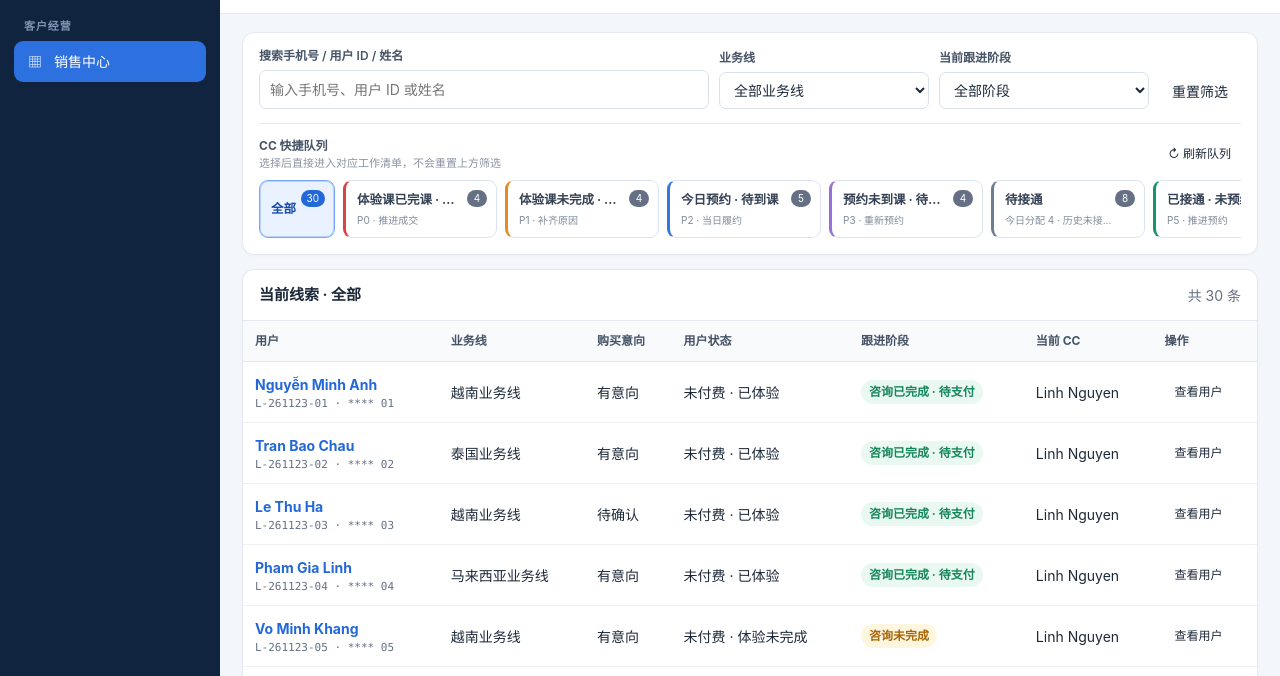
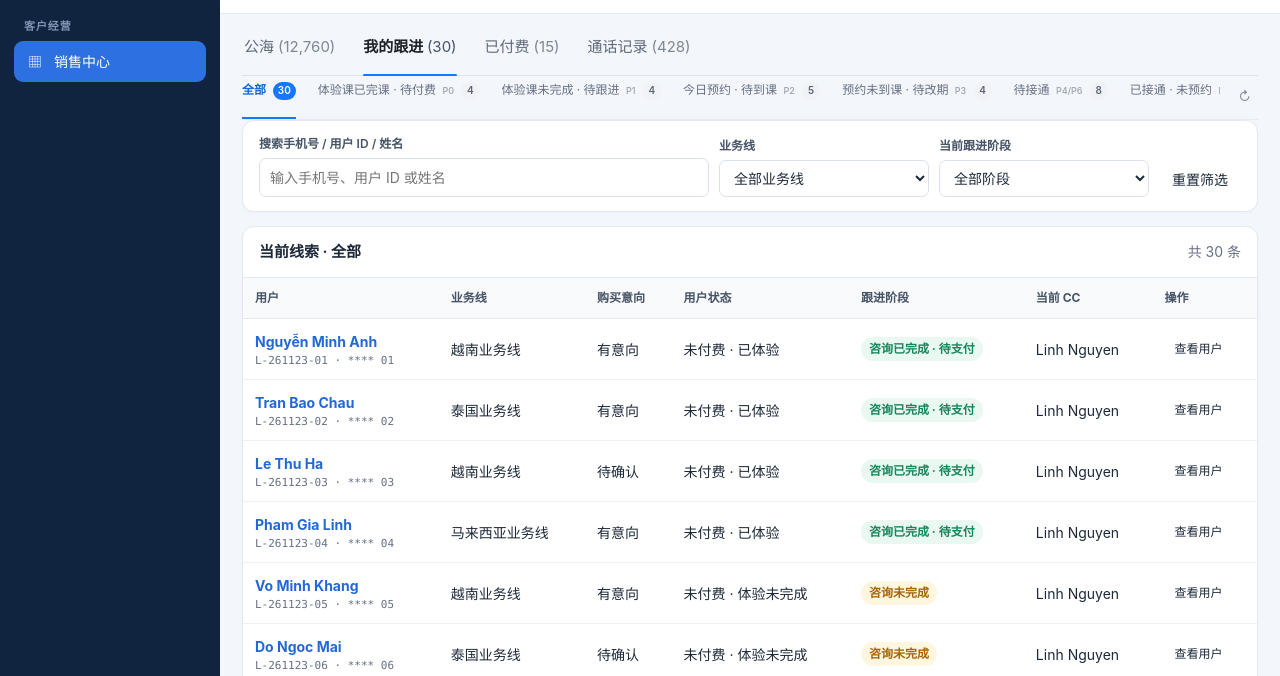
Before and after one commit to h3-ai-lab/hhhprd, a plain HTML site: page projects/crm-operating-closure/prototype/index.html in a window 1280 px wide. Shown: the part 68-744 px from the top of the page. Drawn offline with Linux system fonts and the light colour scheme.

Commit message:
refine: place CC queues as secondary tabs

```diff
--- a/projects/crm-operating-closure/prototype/index.html
+++ b/projects/crm-operating-closure/prototype/index.html
@@ -172,6 +172,42 @@
       box-shadow: 0 1px 3px rgba(23, 43, 77, .03);
     }
 
+    .primary-tabs {
+      display: flex;
+      align-items: center;
+      gap: 28px;
+      margin-bottom: 0;
+      padding: 0 2px;
+      border-bottom: 1px solid #dfe3eb;
+      background: transparent;
+    }
+
+    .primary-tab {
+      position: relative;
+      min-height: 43px;
+      padding: 0 0 12px;
+      border: 0;
+      color: #5e6979;
+      background: transparent;
+      font-size: 15px;
+      font-weight: 500;
+    }
+
+    .primary-tab.active { color: #1f2329; font-weight: 700; }
+    .primary-tab.active::after {
+      content: "";
+      position: absolute;
+      left: 0;
+      right: 0;
+      bottom: -1px;
+      height: 2px;
+      border-radius: 2px;
+      background: #1677ff;
+    }
+
+    .primary-tab .tab-count { color: #7d8795; font-weight: 400; }
+    .primary-tab.active .tab-count { color: #475467; }
+
     .toolbar { margin-bottom: 14px; padding: 14px 16px; }
     .filters {
       display: grid;
@@ -216,64 +252,72 @@
       align-items: center;
       justify-content: space-between;
       gap: 12px;
-      margin-top: 14px;
-      padding-top: 13px;
-      border-top: 1px solid var(--line);
+      min-height: 44px;
+      border-bottom: 1px solid #e7eaf0;
     }
 
-    .queue-heading { font-size: 12px; font-weight: 700; color: #475467; }
-    .queue-hint { color: #8a94a3; font-size: 11px; }
     .queue-strip {
       display: flex;
-      gap: 8px;
+      min-width: 0;
+      gap: 22px;
       overflow-x: auto;
-      padding: 9px 0 2px;
+      padding: 0;
       scrollbar-width: thin;
     }
 
     .queue-chip {
       position: relative;
-      min-width: 154px;
-      padding: 10px 30px 9px 11px;
-      border: 1px solid #dce3ed;
-      border-radius: 9px;
-      color: #344054;
-      background: #fff;
-      text-align: left;
+      flex: 0 0 auto;
+      min-height: 43px;
+      padding: 0 0 11px;
+      border: 0;
+      border-bottom: 2px solid transparent;
+      color: #667085;
+      background: transparent;
+      font-size: 12px;
+      text-align: center;
+      white-space: nowrap;
     }
 
-    .queue-chip:hover { border-color: #a9c5f6; background: #fbfdff; }
-    .queue-chip.active { border-color: #77a6f8; color: #164aab; background: var(--blue-soft); box-shadow: inset 0 0 0 1px #bcd3ff; }
-    .queue-chip.all { min-width: 76px; padding-right: 11px; }
-    .queue-chip.priority { border-left-width: 3px; }
-    .queue-chip.p0 { border-left-color: #d94343; }
-    .queue-chip.p1 { border-left-color: #e58b22; }
-    .queue-chip.p2 { border-left-color: #3478df; }
-    .queue-chip.p3 { border-left-color: #9970d6; }
-    .queue-chip.pending { border-left-color: #6f7d92; }
-    .queue-chip.p5 { border-left-color: #15956d; }
+    .queue-chip:hover { color: #255fc4; }
+    .queue-chip.active { color: #1666d8; border-bottom-color: #1677ff; font-weight: 700; }
+    .queue-chip.all { min-width: 48px; }
 
-    .queue-name { display: block; overflow: hidden; font-size: 12.5px; font-weight: 700; text-overflow: ellipsis; white-space: nowrap; }
-    .queue-sub { display: block; overflow: hidden; margin-top: 3px; color: #7f8b9c; font-size: 10px; text-overflow: ellipsis; white-space: nowrap; }
+    .queue-name { display: inline; }
+    .queue-priority { margin-left: 3px; color: #9aa3af; font-size: 9px; font-weight: 500; }
     .queue-count {
-      position: absolute;
-      top: 9px;
-      right: 9px;
-      min-width: 20px;
-      padding: 1px 6px;
+      display: inline-flex;
+      min-width: 18px;
+      min-height: 18px;
+      align-items: center;
+      justify-content: center;
+      margin-left: 4px;
+      padding: 0 5px;
       border-radius: 999px;
-      color: #fff;
-      background: #667085;
+      color: #596678;
+      background: #f0f2f5;
       font-size: 10px;
-      text-align: center;
+      font-weight: 600;
     }
 
-    .queue-chip.active .queue-count { background: var(--blue); }
+    .queue-chip.active .queue-count { color: #fff; background: #1677ff; }
+    .queue-refresh {
+      flex: 0 0 auto;
+      padding: 5px 7px;
+      border: 0;
+      border-radius: 6px;
+      color: #7f8997;
+      background: transparent;
+      font-size: 13px;
+    }
+    .queue-refresh:hover { color: #245fc7; background: #f2f5fa; }
     .subqueue-row {
       display: flex;
       align-items: center;
       gap: 7px;
-      padding: 7px 0 1px;
+      min-height: 31px;
+      padding: 4px 2px;
+      border-bottom: 1px solid #eef1f5;
     }
     .subqueue-label { color: #7d8999; font-size: 11px; }
     .subqueue-btn {
@@ -429,7 +473,8 @@
       .account { display: none; }
       .filters { grid-template-columns: 1fr; }
       .queue-head { align-items: flex-start; flex-direction: column; }
-      .queue-chip { min-width: 145px; }
+      .queue-strip { width: 100%; gap: 16px; }
+      .queue-chip { min-height: 37px; padding-bottom: 8px; }
       .panel-head { align-items: flex-start; flex-direction: column; }
       .drawer { width: 100%; }
     }
@@ -487,6 +532,7 @@
         pageTitle: "销售中心", role: "销售专员", search: "搜索手机号 / 用户 ID / 姓名",
         searchPlaceholder: "输入手机号、用户 ID 或姓名", businessLine: "业务线", allLines: "全部业务线",
         followStage: "当前跟进阶段", allStages: "全部阶段", reset: "重置筛选", refresh: "刷新队列",
+        publicPool: "公海", myFollowUp: "我的跟进", paidTab: "已付费", callRecords: "通话记录",
         quickQueues: "CC 快捷队列", queueHint: "选择后直接进入对应工作清单，不会重置上方筛选",
         all: "全部", currentLeads: "当前线索", total: "共 {n} 条", emptyTitle: "当前队列暂无客户",
         emptyBody: "可切换其他队列，或调整搜索和筛选条件。", noPermission: "无查看权限",
@@ -535,6 +581,7 @@
         pageTitle: "Sales Center", role: "Sales Representative", search: "Search phone / user ID / name",
         searchPlaceholder: "Enter phone, user ID, or name", businessLine: "Business Line", allLines: "All business lines",
         followStage: "Current Follow-up Stage", allStages: "All stages", reset: "Reset filters", refresh: "Refresh queues",
+        publicPool: "Public pool", myFollowUp: "My follow-ups", paidTab: "Paid", callRecords: "Call records",
         quickQueues: "CC quick queues", queueHint: "Select a queue to open its worklist; filters above stay active",
         all: "All", currentLeads: "Current leads", total: "{n} records", emptyTitle: "No customers in this queue",
         emptyBody: "Switch to another queue or adjust search and filters.", noPermission: "No access",
@@ -648,6 +695,7 @@
 
     const state = {
       lang: localStorage.getItem("crm-quick-filter-lang") || "zh",
+      primaryTab: "myFollowUp",
       queue: "all",
       subQueue: "all",
       search: "",
@@ -711,36 +759,52 @@
     }
 
     function queueCount(queue, subQueue = "all") {
+      if (state.primaryTab !== "myFollowUp") return 0;
       return baseRows().filter((lead) => queueMatches(lead, queue, subQueue)).length;
     }
 
-    function renderQueueChip(key, title, sub, cls) {
+    function queuePriority(key) {
+      return ({ p0: "P0", p1: "P1", p2: "P2", p3: "P3", pending: "P4/P6", p5: "P5" })[key] || "";
+    }
+
+    function renderQueueChip(key, title) {
       const count = key === "all" ? queueCount("all") : queueCount(key, "all");
-      return `<button class="queue-chip ${key === "all" ? "all" : "priority " + cls} ${state.queue === key ? "active" : ""}" type="button" data-queue="${key}">
+      const priority = queuePriority(key);
+      return `<button class="queue-chip ${key === "all" ? "all" : ""} ${state.queue === key ? "active" : ""}" type="button" data-queue="${key}">
         <span class="queue-name">${esc(title)}</span>
-        ${sub ? `<span class="queue-sub">${esc(sub)}</span>` : ""}
+        ${priority ? `<span class="queue-priority">${priority}</span>` : ""}
         <span class="queue-count">${count}</span>
       </button>`;
+    }
+
+    function renderPrimaryTabs() {
+      const tabs = [
+        ["publicPool", "12,760"],
+        ["myFollowUp", String(leads.length)],
+        ["paidTab", "15"],
+        ["callRecords", "428"]
+      ];
+      return `<div class="primary-tabs" role="tablist">
+        ${tabs.map(([key, count]) => `<button class="primary-tab ${state.primaryTab === key ? "active" : ""}" type="button" data-primary="${key}" role="tab" aria-selected="${state.primaryTab === key}">
+          ${esc(t(key))} <span class="tab-count">(${count})</span>
+        </button>`).join("")}
+      </div>`;
     }
 
     function renderQueueArea() {
       const todayCount = queueCount("p4");
       const historyCount = queueCount("p6");
       return `<div class="queue-head">
-          <div>
-            <div class="queue-heading">${esc(t("quickQueues"))}</div>
-            <div class="queue-hint">${esc(t("queueHint"))}</div>
+          <div class="queue-strip" role="tablist" aria-label="${esc(t("quickQueues"))}">
+            ${renderQueueChip("all", t("all"))}
+            ${renderQueueChip("p0", t("pendingPayment"))}
+            ${renderQueueChip("p1", t("unfinishedTrial"))}
+            ${renderQueueChip("p2", t("todayAppointment"))}
+            ${renderQueueChip("p3", t("noShow"))}
+            ${renderQueueChip("pending", t("pendingConnect"))}
+            ${renderQueueChip("p5", t("connectedUnbooked"))}
           </div>
-          <button class="btn btn-small" id="refresh-queues" type="button">↻ ${esc(t("refresh"))}</button>
-        </div>
-        <div class="queue-strip">
-          ${renderQueueChip("all", t("all"), "", "")}
-          ${renderQueueChip("p0", t("pendingPayment"), t("p0Sub"), "p0")}
-          ${renderQueueChip("p1", t("unfinishedTrial"), t("p1Sub"), "p1")}
-          ${renderQueueChip("p2", t("todayAppointment"), t("p2Sub"), "p2")}
-          ${renderQueueChip("p3", t("noShow"), t("p3Sub"), "p3")}
-          ${renderQueueChip("pending", t("pendingConnect"), fmt("pendingSub", { a: todayCount, b: historyCount }), "pending")}
-          ${renderQueueChip("p5", t("connectedUnbooked"), t("p5Sub"), "p5")}
+          <button class="queue-refresh" id="refresh-queues" type="button" title="${esc(t("refresh"))}" aria-label="${esc(t("refresh"))}">↻</button>
         </div>
         ${state.queue === "pending" ? `<div class="subqueue-row">
           <span class="subqueue-label">${esc(t("pendingConnect"))}</span>
@@ -759,13 +823,15 @@
         btn.classList.toggle("active", btn.dataset.lang === state.lang);
       });
 
-      const rows = visibleRows();
+      const rows = state.primaryTab === "myFollowUp" ? visibleRows() : [];
       const pages = Math.max(1, Math.ceil(rows.length / state.pageSize));
       if (state.page > pages) state.page = pages;
       const pageRows = rows.slice((state.page - 1) * state.pageSize, state.page * state.pageSize);
       const activeLabel = state.queue === "all" ? t("all") : queueMainLabel(state.queue);
 
       $("#content").innerHTML = `
+        ${renderPrimaryTabs()}
+        ${state.primaryTab === "myFollowUp" ? renderQueueArea() : ""}
         <section class="toolbar">
           <div class="filters">
             <label>
@@ -790,12 +856,11 @@
               <button class="btn" id="reset-filters" type="button">${esc(t("reset"))}</button>
             </div>
           </div>
-          ${renderQueueArea()}
         </section>
 
         <section class="panel">
           <div class="panel-head">
-            <div class="panel-title">${esc(t("currentLeads"))} · ${esc(activeLabel)}</div>
+            <div class="panel-title">${esc(t("currentLeads"))}${state.primaryTab === "myFollowUp" ? ` · ${esc(activeLabel)}` : ""}</div>
             <span class="muted">${esc(fmt("total", { n: rows.length }))}</span>
           </div>
           ${pageRows.length ? `<div class="table-wrap">
@@ -857,12 +922,12 @@
       });
       $("#reset-filters").addEventListener("click", resetFilters);
       $("#empty-reset")?.addEventListener("click", resetFilters);
-      $("#refresh-queues").addEventListener("click", () => showToast(t("queueRefreshed")));
-      $("#prev-page").addEventListener("click", () => {
+      $("#refresh-queues")?.addEventListener("click", () => showToast(t("queueRefreshed")));
+      $("#prev-page")?.addEventListener("click", () => {
         state.page = Math.max(1, state.page - 1);
         render();
       });
-      $("#next-page").addEventListener("click", () => {
+      $("#next-page")?.addEventListener("click", () => {
         state.page += 1;
         render();
       });
@@ -870,6 +935,15 @@
         btn.addEventListener("click", () => {
           const next = btn.dataset.queue;
           state.queue = state.queue === next ? "all" : next;
+          state.subQueue = "all";
+          state.page = 1;
+          render();
+        });
+      });
+      document.querySelectorAll("[data-primary]").forEach((btn) => {
+        btn.addEventListener("click", () => {
+          state.primaryTab = btn.dataset.primary;
+          state.queue = "all";
           state.subQueue = "all";
           state.page = 1;
           render();
```
Also changed, not shown: hhhprd-site/prd-crm-operating-closure.html (+5 -3 lines), 1 other file.
